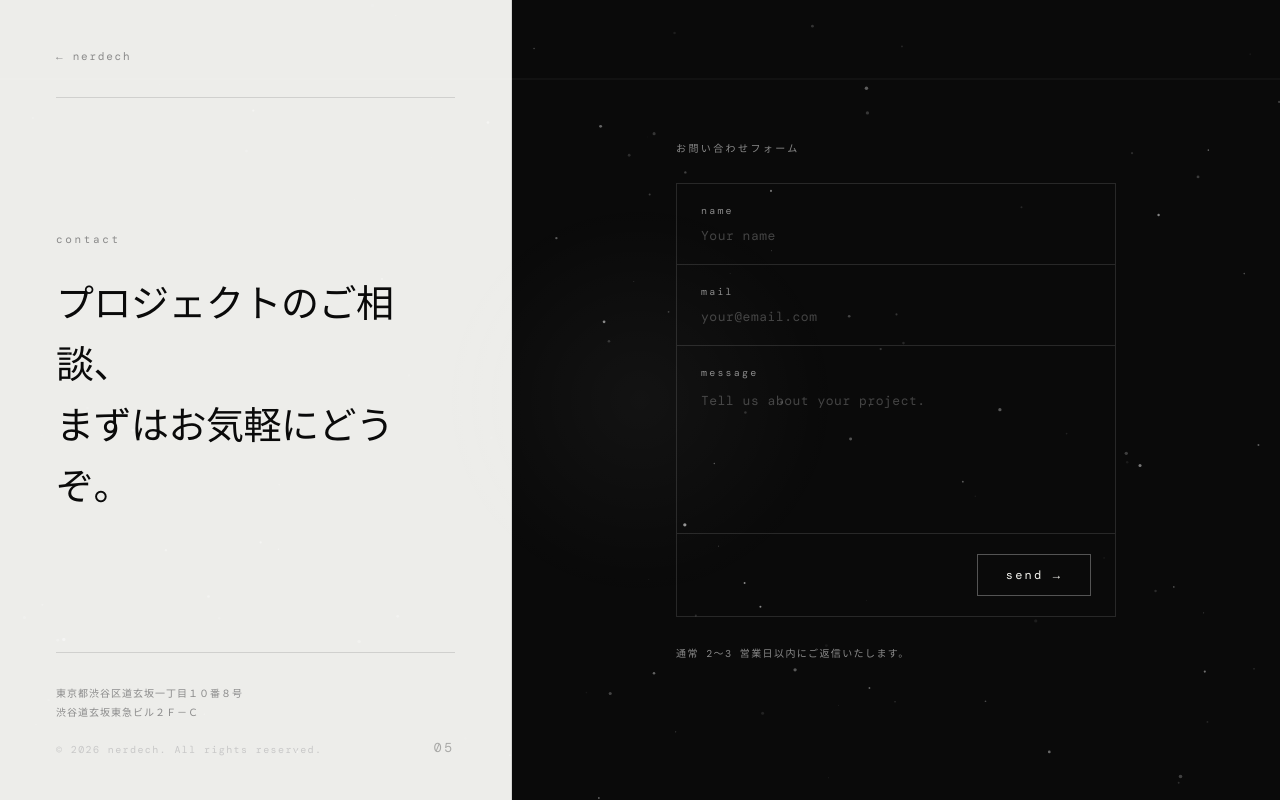
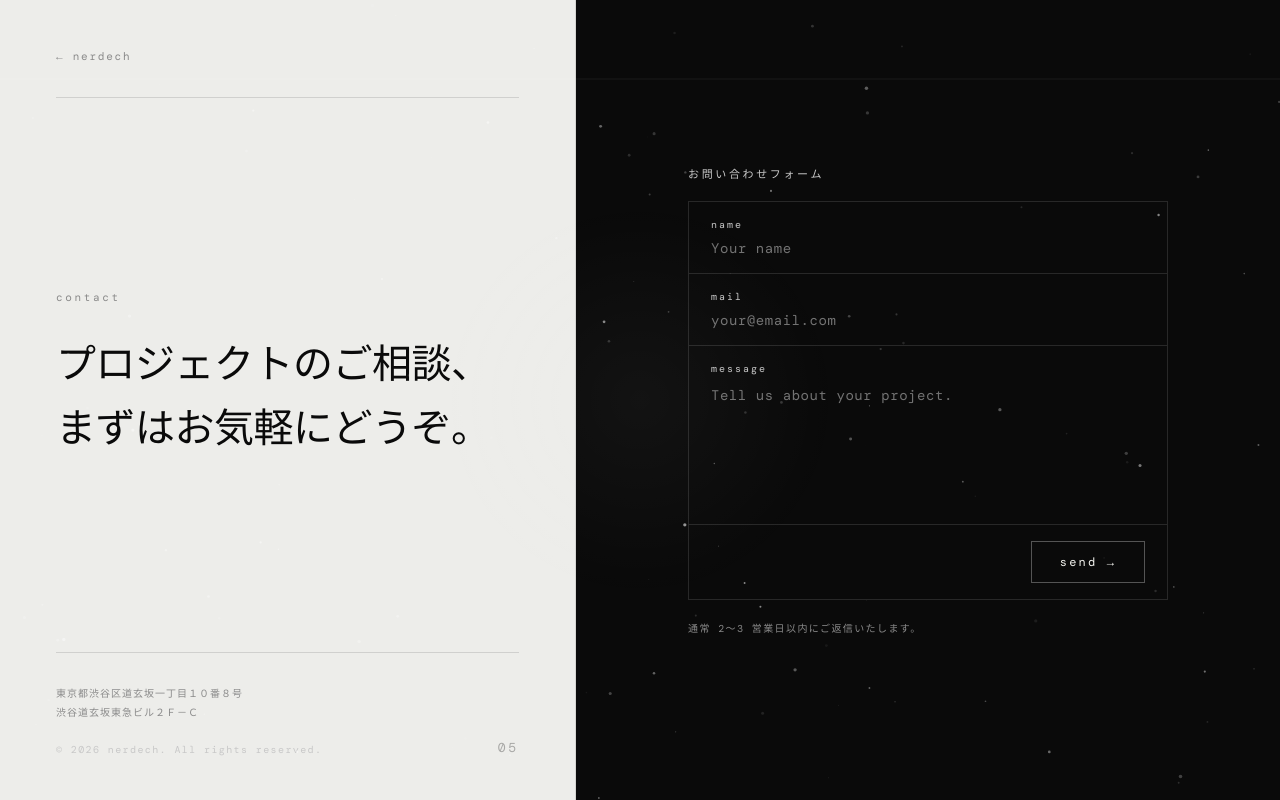
Before and after one commit to nerdech-sf/website, a PHP site: page /contact.html in a window 1280 px wide. Run offline with PHP 8.4, Linux system fonts and the light colour scheme; some web fonts are replaced.

Commit message:
Add files via upload

```diff
--- a/contact.html
+++ b/contact.html
@@ -1,20 +1,36 @@
 <!DOCTYPE html>
 <html lang="ja">
 <head>
+    <!-- Google tag (gtag.js) -->
+    <script async src="https://www.googletagmanager.com/gtag/js?id=G-H37PYR7S1G"></script>
+    <script>
+        window.dataLayer = window.dataLayer || [];
+        function gtag(){dataLayer.push(arguments);}
+        gtag('js', new Date());
+        gtag('config', 'G-H37PYR7S1G');
+    </script>
     <meta charset="UTF-8">
     <meta name="viewport" content="width=device-width, initial-scale=1.0">
     <meta name="description" content="nerdech へのお問い合わせ — プロジェクトのご相談はこちらから">
     <meta name="theme-color" content="#0a0a0a">
     <!-- OGP -->
+    <meta name="robots" content="noindex, follow">
+    <link rel="canonical" href="https://nerdech.co.jp/contact.html">
+    <link rel="apple-touch-icon" sizes="180x180" href="/apple-touch-icon.png">
+    <link rel="icon" type="image/png" sizes="32x32" href="/favicon-32x32.png">
+    <link rel="icon" type="image/png" sizes="16x16" href="/favicon-16x16.png">
+    <link rel="manifest" href="/site.webmanifest">
     <meta property="og:type"        content="website">
-    <meta property="og:url"         content="https://nerdech.com/contact">
+    <meta property="og:url"         content="https://nerdech.co.jp/contact.html">
     <meta property="og:title"       content="contact | nerdech">
-    <meta property="og:description" content="プロジェクトのご相談はこちらから">
-    <meta property="og:image"       content="https://nerdech.com/og-image.png">
+    <meta property="og:description" content="プロジェクトのご相談はこちらから。Web開発・AI実装など、まずはお気軽にどうぞ。">
+    <meta property="og:image"       content="https://nerdech.co.jp/og-image.png">
+    <meta property="og:locale"      content="ja_JP">
+    <meta property="og:site_name"   content="nerdech">
     <meta name="twitter:card"        content="summary_large_image">
     <meta name="twitter:title"       content="contact | nerdech">
-    <meta name="twitter:description" content="プロジェクトのご相談はこちらから">
-    <meta name="twitter:image"       content="https://nerdech.com/og-image.png">
+    <meta name="twitter:description" content="プロジェクトのご相談はこちらから。Web開発・AI実装など、まずはお気軽にどうぞ。">
+    <meta name="twitter:image"       content="https://nerdech.co.jp/og-image.png">
     <title>contact | nerdech</title>
     <link rel="preconnect" href="https://fonts.googleapis.com">
     <link rel="preconnect" href="https://fonts.gstatic.com" crossorigin>
@@ -95,6 +111,7 @@
     <script src="Main.js"></script>
     <script>
     (function () {
+        // ── 送信結果の表示 ──
         const params = new URLSearchParams(window.location.search);
         if (params.get('sent') === '1') {
             document.getElementById('contact-form').style.display = 'none';
@@ -104,6 +121,64 @@
         if (params.get('error') === '1') {
             document.getElementById('form-error').style.display = 'block';
         }
+
+        // ── テキストを実測して font-size を自動調整 ──
+        function fitStatement() {
+            const el = document.querySelector('.cs-statement');
+            const panel = document.querySelector('.contact-split__left');
+            if (!el || !panel) return;
+
+            // 左パネルの実際のテキスト幅を取得
+            const panelStyle = getComputedStyle(panel);
+            const availWidth = panel.clientWidth
+                - parseFloat(panelStyle.paddingLeft)
+                - parseFloat(panelStyle.paddingRight);
+
+            // <br> で区切られた各行を測定するための隠し要素を作成
+            const probe = document.createElement('span');
+            probe.style.cssText = [
+                'position:absolute',
+                'white-space:nowrap',
+                'visibility:hidden',
+                'pointer-events:none',
+                'font-family:' + getComputedStyle(el).fontFamily,
+                'font-weight:' + getComputedStyle(el).fontWeight,
+                'letter-spacing:' + getComputedStyle(el).letterSpacing,
+            ].join(';');
+            document.body.appendChild(probe);
+
+            // <br> で分割して各行のテキストを取得
+            const segments = el.innerHTML.split(/<br\s*\/?>/i).map(s => s.trim());
+
+            // 二分探索で最適な font-size を求める
+            let lo = 10, hi = 60;
+            for (let i = 0; i < 24; i++) {
+                const mid = (lo + hi) / 2;
+                probe.style.fontSize = mid + 'px';
+
+                // 最も幅が広い行を基準にする
+                const maxW = segments.reduce((acc, seg) => {
+                    probe.textContent = seg;
+                    return Math.max(acc, probe.offsetWidth);
+                }, 0);
+
+                if (maxW > availWidth) hi = mid;
+                else lo = mid;
+            }
+
+            document.body.removeChild(probe);
+
+            // 安全マージン 4% を引いた値を適用
+            el.style.fontSize = Math.floor(lo * 0.96) + 'px';
+        }
+
+        // フォント読み込み後に実行（フォントで幅が変わるため）
+        if (document.fonts && document.fonts.ready) {
+            document.fonts.ready.then(fitStatement);
+        } else {
+            window.addEventListener('load', fitStatement);
+        }
+        window.addEventListener('resize', fitStatement);
     })();
     </script>
 </body>
--- a/style.css
+++ b/style.css
@@ -156,7 +156,7 @@ body {
 
 .section__content {
     position: absolute;
-    bottom: 64px;
+    top: 100px;
     left: 60px;
     right: 60px;
     display: flex;
@@ -238,9 +238,9 @@ body {
 
 .vision__body {
     position: absolute;
-    top: 50%;
+    top: 58%;
     left: 50%;
-    transform: translate(-50%, -54%);
+    transform: translate(-50%, -50%);
     display: flex;
     flex-direction: column;
     align-items: center;
@@ -295,7 +295,7 @@ body {
    CARDS
 ===================== */
 .cards-wrapper {
-    padding: 140px 60px 200px;
+    padding: 230px 60px 80px;
     width: 100%;
 }
 
@@ -554,7 +554,7 @@ a.footer__value:hover { color: var(--gray-4); }
     position: absolute;
     top: 50%;
     left: 50%;
-    transform: translate(-50%, -54%);
+    transform: translate(-50%, -44%);
     display: flex;
     flex-direction: column;
     align-items: center;
@@ -614,7 +614,7 @@ a.footer__value:hover { color: var(--gray-4); }
 
 .contact-split {
     display: grid;
-    grid-template-columns: 2fr 3fr;
+    grid-template-columns: 9fr 11fr;
     height: 100vh;
 }
 
@@ -664,7 +664,8 @@ a.footer__value:hover { color: var(--gray-4); }
 
 .cs-statement {
     font-family: var(--font-display);
-    font-size: clamp(26px, 3vw, 38px);
+    /* 左パネル幅 = 40vw - 112px(padding)、最長行12文字が収まるよう数式で導出 */
+    font-size: clamp(14px, calc(3vw - 9px), 32px);
     font-weight: 400;
     line-height: 1.6;
     letter-spacing: -0.5px;
@@ -760,18 +761,18 @@ a.footer__value:hover { color: var(--gray-4); }
 
 .cs-right__inner {
     width: 100%;
-    max-width: 440px;
+    max-width: 480px;
     display: flex;
     flex-direction: column;
-    gap: 28px;
+    gap: 20px;
 }
 
 .cs-right__header {
     font-family: var(--font-mono);
-    font-size: 10px;
+    font-size: 11px;
     font-weight: 300;
     letter-spacing: 0.24em;
-    color: var(--gray-3);
+    color: var(--gray-4);
 }
 
 .cs-right__note {
@@ -791,24 +792,24 @@ a.footer__value:hover { color: var(--gray-4); }
 .contact-form__row {
     display: flex;
     flex-direction: column;
-    gap: 10px;
-    padding: 20px 24px;
+    gap: 8px;
+    padding: 16px 22px;
     border-bottom: 1px solid rgba(255, 255, 255, 0.12);
 }
 
-.contact-form__row--message { gap: 10px; }
+.contact-form__row--message { gap: 8px; }
 
 .contact-form__label {
     font-family: var(--font-mono);
     font-size: 10px;
-    font-weight: 300;
-    letter-spacing: 0.22em;
-    color: var(--gray-3);
+    font-weight: 400;
+    letter-spacing: 0.2em;
+    color: var(--gray-4);
 }
 
 .contact-form__input {
     font-family: var(--font-mono);
-    font-size: 13px;
+    font-size: 14px;
     font-weight: 300;
     letter-spacing: 0.04em;
     color: var(--white);
@@ -820,20 +821,20 @@ a.footer__value:hover { color: var(--gray-4); }
 }
 
 .contact-form__input::placeholder {
-    color: var(--gray-3);
-    opacity: 0.45;
+    color: var(--gray-4);
+    opacity: 0.55;
 }
 
 .contact-form__textarea {
     resize: none;
-    min-height: 120px;
-    line-height: 1.9;
+    min-height: 90px;
+    line-height: 1.8;
 }
 
 .contact-form__footer {
     display: flex;
     justify-content: flex-end;
-    padding: 20px 24px;
+    padding: 16px 22px;
 }
 
 .contact-form__submit {
@@ -900,13 +901,15 @@ a.footer__value:hover { color: var(--gray-4); }
 /* =====================
    RESPONSIVE
 ===================== */
+
+
 @media (max-width: 768px) {
     .header-nav { display: none; }
 
     .section__content {
         left: 24px;
         right: 24px;
-        bottom: 48px;
+        top: 80px;
     }
 
     .section__label {
@@ -927,7 +930,7 @@ a.footer__value:hover { color: var(--gray-4); }
 
     .scroll-indicator { display: none; }
 
-    .cards-wrapper { padding: 100px 24px 160px; }
+    .cards-wrapper { padding: 190px 24px 60px; }
 
     .cards {
         grid-template-columns: 1fr;
```
Also changed, not shown: index.html (+49 -9 lines), robots.txt (added, +10 -0 lines), sitemap.xml (added, +15 -0 lines), .htaccess, Frame 1.png (added), Frame 2.png (added), android-chrome-192x192.png (added), android-chrome-512x512.png (added), apple-touch-icon.png (added), favicon-16x16.png (added), favicon-32x32.png (added), favicon.ico (added), favicon.svg (added), h.png (added), 4 more files.
